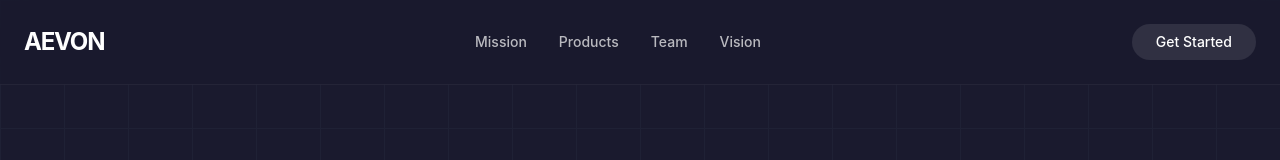
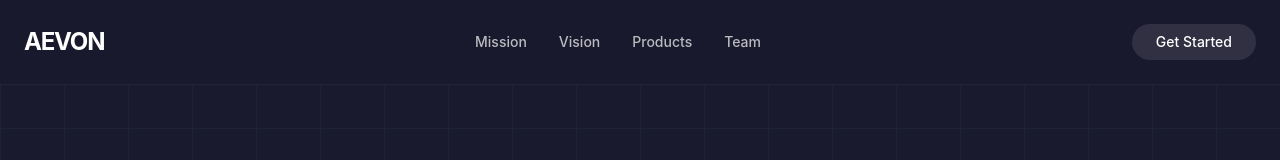
Before and after one commit to NorthVerse/AEVON-landingpage-and-game-, a React (Vite) app: page / in a window 1280 px wide. Shown: the top 160 px of the page. Built offline with nearby package versions, Linux system fonts and the light colour scheme.

Commit message:
Reorder PC navigation bar: Mission, Vision, Products, Team

```diff
--- a/src/components/Header.jsx
+++ b/src/components/Header.jsx
@@ -14,9 +14,9 @@ const Header = () => {
 
             <nav className="hidden md:flex space-x-8 text-sm font-medium text-white/70">
                 <a href="#mission" className="hover:text-white transition-colors">Mission</a>
+                <a href="#vision" className="hover:text-white transition-colors">Vision</a>
                 <a href="#products" className="hover:text-white transition-colors">Products</a>
                 <a href="#team" className="hover:text-white transition-colors">Team</a>
-                <a href="#vision" className="hover:text-white transition-colors">Vision</a>
             </nav>
 
             <button className="px-6 py-2 bg-white/10 hover:bg-white/20 text-white rounded-full transition-colors text-sm font-medium">
```
